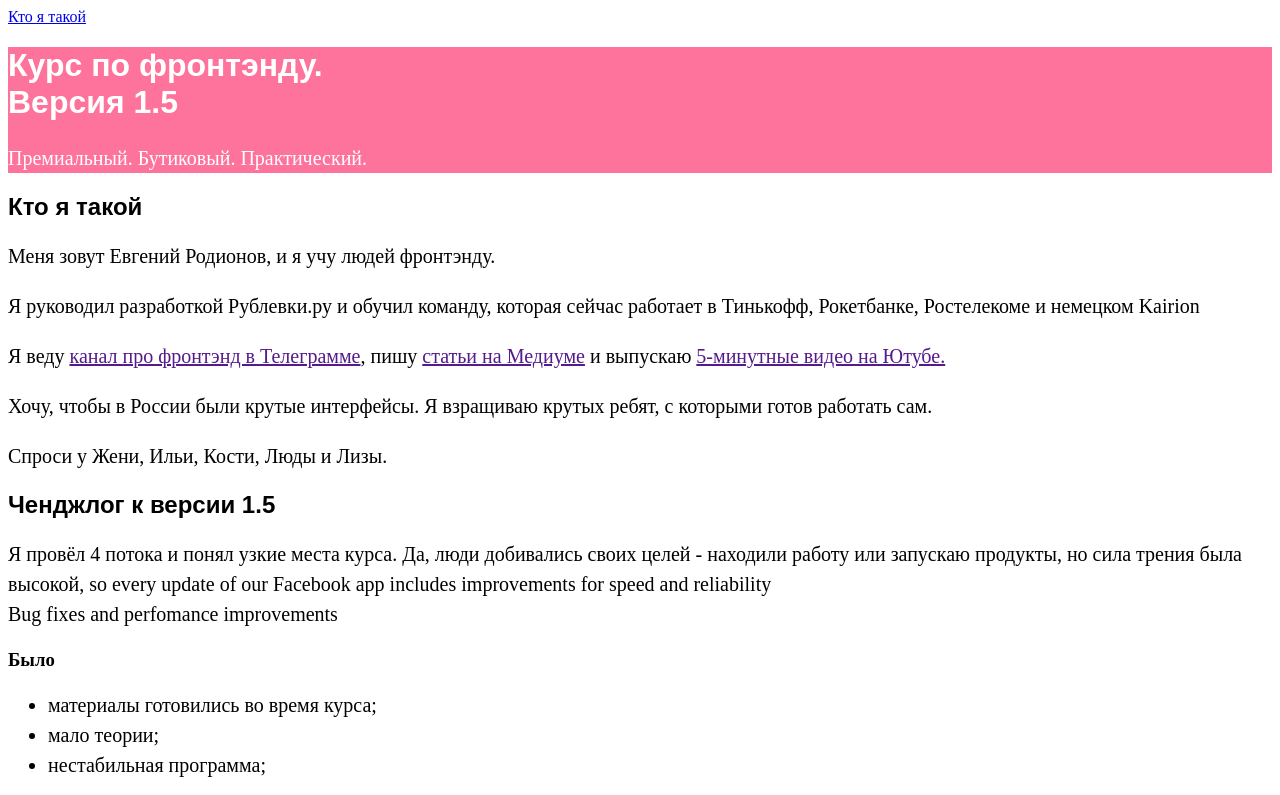
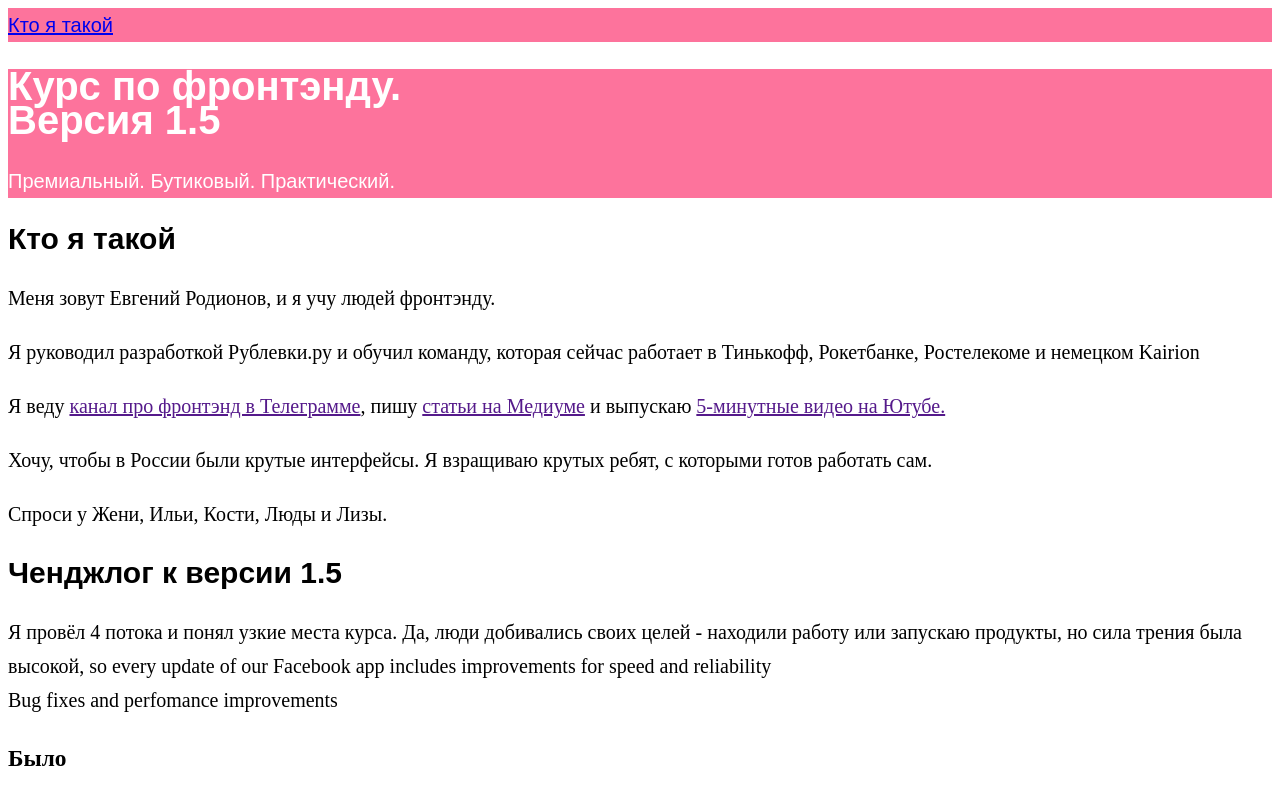
Before and after one commit to shimkek/verstka, a plain HTML site: page index.html in a window 1280 px wide. Shown: the top 795 px of the page. Drawn offline with Linux system fonts and the light colour scheme.

Commit message:
Updated styles.css

```diff
--- a/styles.css
+++ b/styles.css
@@ -1,15 +1,19 @@
-header {
-    color: white;
-    background-color: #FD739C;
+body {
+    font-size: 20px;
+    line-height: 34px;
+}
+
+header,
+nav {
+    background-color: #fd739c;
+    color: #fff;
+    font-family: Arial, Helvetica, sans-serif;
 }
 
 h1,
 h2 {
-    font-family: Arial;
+    font-family: Arial, Helvetica, sans-serif;
 }
-p,
-aside,
-li {
-    font-size: 20px;
-    line-height: 30px;
+#whoami {
+
 }
```
